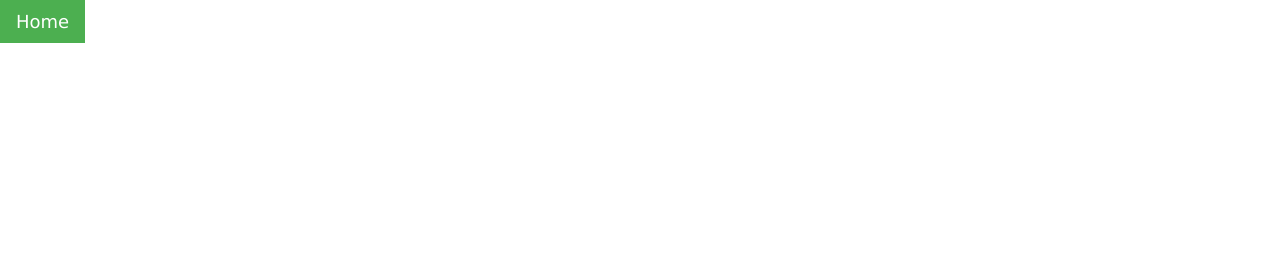
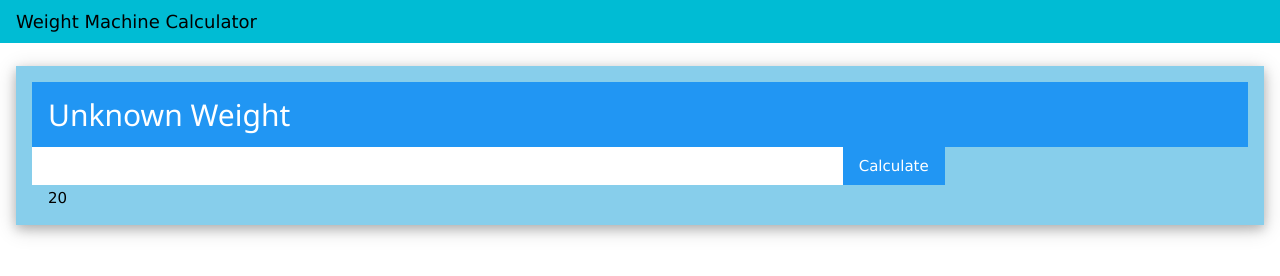
Before and after one commit to Souvik7cd/shri-krishna-logistics, a website: page index.html in a window 1280 px wide. Drawn offline with nearby package versions, Linux system fonts and the light colour scheme.

Commit message:
2 files modified

```diff
--- a/index.html
+++ b/index.html
@@ -4,11 +4,30 @@
     <title>Shri Krishna Logistics</title>
   </head>
   <body>
-    <header>
-      <div class="w3-bar w3-large">
-        <a href="#" class="w3-bar-item w3-button w3-hover-green">Home</a>
+    <div class="w3-bar w3-large w3-cyan">
+      <a href="#" class="w3-bar-item w3-button w3-hover-cyan">Weight Machine Calculator</a>
+    </div>
+    <br>
+    <div class="w3-container">
+      <div class="w3-card-4">
+        <form class="w3-container w3-padding-16 w3-light-blue">
+          <div class="w3-container w3-blue">
+            <h2>Unknown Weight</h2>
+          </div>
+          <div class="w3-row">
+            <div class="w3-col s8 l8">
+              <input type="text" class="w3-input w3-border-light-blue">
+            </div>
+            <div class="w3-col s4 l3">
+              <button type="button" class="w3-btn w3-blue">Calculate</button>
+            </div>
+          </div>
+          <div class="w3-container">
+            20
+          </div>
+        </form>
       </div>
-    </header>
+    </div>
 
 
     <link rel="stylesheet" href="https://www.w3schools.com/w3css/4/w3.css">
--- a/style.css
+++ /dev/null
@@ -1,3 +0,0 @@
-.w3-bar {
-  background-color: rgb(0, 150, 250)
-}
```
